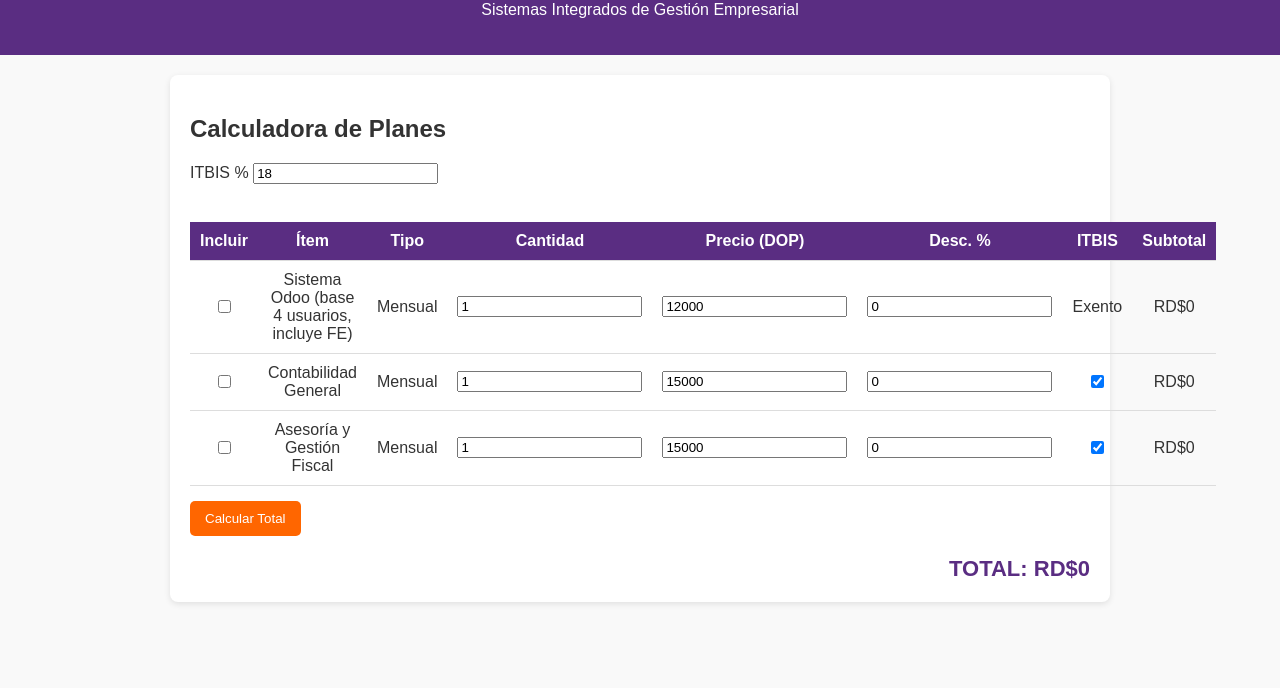
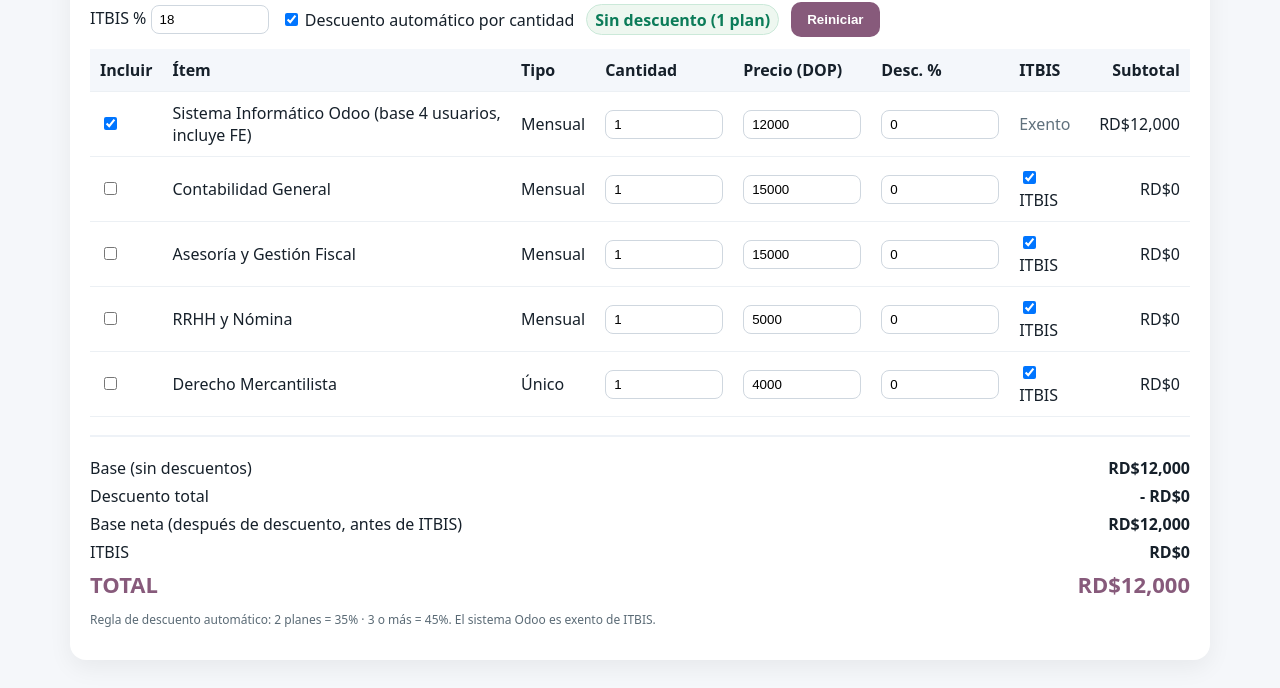
Before and after one commit to contabilidad-omme/solucionesomme, a plain HTML site: page index.html in a window 1280 px wide. Shown: the part 146-834 px from the top of the page. Before the commit the page ends 800 px from the top, so only its background shows below. Drawn offline with Linux system fonts and the light colour scheme.

Commit message:
Add files via upload
con logo

```diff
--- a/index.html
+++ b/index.html
@@ -1,84 +1,52 @@
 <!DOCTYPE html>
 <html lang="es">
 <head>
-  <meta charset="UTF-8">
-  <meta name="viewport" content="width=device-width, initial-scale=1.0">
-  <title>Soluciones OMME</title>
+<meta charset="utf-8">
+<meta name="viewport" content="width=device-width,initial-scale=1">
+<title>Calculadora de Planes OMME</title>
 <style>
-    body {
-      font-family: Arial, sans-serif;
-      margin: 0; padding: 0;
-      background: #f9f9f9;
-      color: #333;
-    }
-    header {
-      background: #5a2d82; /* morado OMME */
-      color: white;
-      padding: 20px;
-      text-align: center;
-    }
-    header img {
-      height: 60px;
-    }
-    h1 {
-      margin: 10px 0;
-    }
-    .container {
-      max-width: 900px;
-      margin: 20px auto;
-      background: white;
-      padding: 20px;
-      border-radius: 8px;
-      box-shadow: 0 2px 6px rgba(0,0,0,0.1);
-    }
-    table {
-      width: 100%;
-      border-collapse: collapse;
-      margin-top: 20px;
-    }
-    table th, table td {
-      padding: 10px;
-      border-bottom: 1px solid #ddd;
-      text-align: center;
-    }
-    table th {
-      background: #5a2d82;
-      color: white;
-    }
-    .total {
-      font-size: 22px;
-      font-weight: bold;
-      margin-top: 20px;
-      text-align: right;
-      color: #5a2d82;
-    }
-    button {
-      background: #ff6600;
-      color: white;
-      border: none;
-      padding: 10px 15px;
-      cursor: pointer;
-      border-radius: 5px;
-      margin-top: 15px;
-    }
-    button:hover {
-      background: #e65c00;
-    }
+  :root{ --azul-oscuro:#0E2C38; --azul-claro:#65B6C9; --fondo:#F5F7FA; --verde:#0c7c59; --accent:#875A7B; }
+  html,body{margin:0;padding:0;background:var(--fondo);font-family:system-ui,-apple-system,Segoe UI,Roboto,Ubuntu,Helvetica,Arial,sans-serif;color:#16202a}
+  .wrap{max-width:1100px;margin:28px auto;padding:20px;background:#fff;border-radius:16px;box-shadow:0 8px 24px rgba(0,0,0,.06)}
+  header{display:flex;align-items:center;gap:16px;margin-bottom:20px}
+  header img{height:60px}
+  h1{margin:0;font-size:26px;color:var(--accent)}
+  p.sub{margin:4px 0 18px;color:#415563}
+  table{width:100%;border-collapse:collapse}
+  th,td{padding:10px;border-bottom:1px solid #ecf0f4;text-align:left}
+  th{background:#f4f7fb;font-weight:700}
+  input[type="number"]{width:100px;padding:6px 8px;border:1px solid #cfd7df;border-radius:8px}
+  .qty{width:74px}
+  .right{text-align:right}
+  .totales{margin-top:18px;border-top:2px solid #eef2f7;padding-top:14px}
+  .totales .line{display:flex;justify-content:space-between;margin:6px 0;font-size:16px}
+  .totales .grand{font-size:22px;font-weight:800;color:var(--accent)}
+  .controls{display:flex;gap:12px;align-items:center;flex-wrap:wrap;margin:12px 0}
+  .btn{appearance:none;border:0;background:var(--accent);color:#fff;padding:10px 16px;border-radius:10px;font-weight:700;cursor:pointer}
+  .badge{background:var(--azul-claro);color:#073642;padding:.2rem .5rem;border-radius:999px;font-weight:700}
+  .muted{color:#60717d}
+  .chip{background:#eef7f0;color:var(--verde);border:1px solid #cbe9d9;padding:.2rem .5rem;border-radius:999px;font-weight:700}
+  .note{font-size:12px;color:#5a6a75}
 </style>
 </head>
 <body>
-
+  <div class="wrap">
     <header>
-  <img src="logo-omme.png" alt="Logo OMME">
-  <h1>Soluciones OMME</h1>
-  <p>Sistemas Integrados de Gestión Empresarial</p>
+      <img src="https://i.imgur.com/Geq8X8L.png" alt="Logo OMME">
+      <div>
+        <h1>Calculadora de Planes OMME <span class="badge">ITBIS por ítem</span></h1>
+        <p class="sub">Activa los módulos, ajusta cantidades y precios. Marca ITBIS solo en los ítems gravados. Descuentos automáticos por cantidad.</p>
+      </div>
     </header>
 
-<div class="container">
-  <h2>Calculadora de Planes</h2>
-  <label>ITBIS % <input type="number" id="itbis" value="18" min="0"></label>
-  <br><br>
-  <table id="tablaPlanes">
+    <div class="controls">
+      <label>ITBIS % <input id="itbisGeneral" type="number" value="18" min="0" max="30" step="0.1"></label>
+      <label><input type="checkbox" id="autoDesc" checked> Descuento automático por cantidad</label>
+      <span id="tierInfo" class="chip" style="display:none"></span>
+      <button id="reset" class="btn">Reiniciar</button>
+    </div>
+
+    <table id="tabla">
       <thead>
         <tr>
           <th>Incluir</th>
@@ -88,88 +56,128 @@
           <th>Precio (DOP)</th>
           <th>Desc. %</th>
           <th>ITBIS</th>
-        <th>Subtotal</th>
+          <th class="right">Subtotal</th>
         </tr>
       </thead>
-    <tbody>
-      <tr>
-        <td><input type="checkbox" class="incluye"></td>
-        <td>Sistema Odoo (base 4 usuarios, incluye FE)</td>
-        <td>Mensual</td>
-        <td><input type="number" value="1" class="cantidad"></td>
-        <td><input type="number" value="12000" class="precio"></td>
-        <td><input type="number" value="0" class="descuento"></td>
-        <td>Exento</td>
-        <td class="subtotal">RD$0</td>
-      </tr>
-      <tr>
-        <td><input type="checkbox" class="incluye"></td>
-        <td>Contabilidad General</td>
-        <td>Mensual</td>
-        <td><input type="number" value="1" class="cantidad"></td>
-        <td><input type="number" value="15000" class="precio"></td>
-        <td><input type="number" value="0" class="descuento"></td>
-        <td><input type="checkbox" class="itbis" checked></td>
-        <td class="subtotal">RD$0</td>
-      </tr>
-      <tr>
-        <td><input type="checkbox" class="incluye"></td>
-        <td>Asesoría y Gestión Fiscal</td>
-        <td>Mensual</td>
-        <td><input type="number" value="1" class="cantidad"></td>
-        <td><input type="number" value="15000" class="precio"></td>
-        <td><input type="number" value="0" class="descuento"></td>
-        <td><input type="checkbox" class="itbis" checked></td>
-        <td class="subtotal">RD$0</td>
-      </tr>
-    </tbody>
+      <tbody></tbody>
     </table>
 
-  <button onclick="calcular()">Calcular Total</button>
-  <div class="total" id="resultado">TOTAL: RD$0</div>
+    <div class="totales">
+      <div class="line"><span>Base (sin descuentos)</span><strong id="baseBruta">RD$ 0</strong></div>
+      <div class="line"><span>Descuento total</span><strong id="descMonto">RD$ 0</strong></div>
+      <div class="line"><span>Base neta (después de descuento, antes de ITBIS)</span><strong id="baseNeta">RD$ 0</strong></div>
+      <div class="line"><span>ITBIS</span><strong id="itbisMonto">RD$ 0</strong></div>
+      <div class="line grand"><span>TOTAL</span><span id="granTotal">RD$ 0</span></div>
+      <p class="note">Regla de descuento automático: 2 planes = 35% · 3 o más = 45%. El sistema Odoo es exento de ITBIS.</p>
+    </div>
   </div>
 
 <script>
-function calcular() {
-  let filas = document.querySelectorAll("#tablaPlanes tbody tr");
-  let total = 0;
-  let totalITBIS = 0;
-  let seleccionados = 0;
-  let itbisRate = parseFloat(document.getElementById("itbis").value)/100;
+const data = [
+  {nom:"Sistema Informático Odoo (base 4 usuarios, incluye FE)", tipo:"Mensual", precio:12000, qty:1, include:true, tax:false, desc:0}, // exento ITBIS
+  {nom:"Contabilidad General", tipo:"Mensual", precio:15000, qty:1, include:false, tax:true, desc:0},
+  {nom:"Asesoría y Gestión Fiscal", tipo:"Mensual", precio:15000, qty:1, include:false, tax:true, desc:0},
+  {nom:"RRHH y Nómina", tipo:"Mensual", precio:5000, qty:1, include:false, tax:true, desc:0},
+  {nom:"Derecho Mercantilista", tipo:"Único", precio:4000, qty:1, include:false, tax:true, desc:0}
+];
 
-  filas.forEach(fila => {
-    let chk = fila.querySelector(".incluye");
-    if (chk.checked) {
-      seleccionados++;
-      let cantidad = parseFloat(fila.querySelector(".cantidad").value);
-      let precio = parseFloat(fila.querySelector(".precio").value);
-      let desc = parseFloat(fila.querySelector(".descuento").value)/100;
-      let base = cantidad * precio * (1 - desc);
+const tbody = document.querySelector("#tabla tbody");
+const nf = new Intl.NumberFormat("es-DO", {style:"currency", currency:"DOP", maximumFractionDigits:0});
+const n = v => (isFinite(+v) ? +v : 0);
 
-      let aplicaItbis = fila.querySelector(".itbis");
-      if (aplicaItbis && aplicaItbis.checked) {
-        totalITBIS += base * itbisRate;
+function rowHTML(i, it){
+  return `
+    <tr data-i="${i}">
+      <td><input type="checkbox" class="inc" ${it.include ? "checked":""}></td>
+      <td>${it.nom}</td>
+      <td>${it.tipo}</td>
+      <td><input class="qty" type="number" min="1" value="${it.qty}"></td>
+      <td><input class="price" type="number" min="0" value="${it.precio}"></td>
+      <td><input class="desc" type="number" min="0" max="100" step="0.5" value="${it.desc}" title="Descuento por ítem (%)"></td>
+      <td>${it.tax ? `<label><input class="tax" type="checkbox" ${it.tax?"checked":""}> ITBIS</label>` : `<span class="muted">Exento</span>`}</td>
+      <td class="right subtotal">RD$ 0</td>
+    </tr>`;
 }
-      total += base;
-      fila.querySelector(".subtotal").innerText = "RD$" + base.toLocaleString("es-DO");
-    } else {
-      fila.querySelector(".subtotal").innerText = "RD$0";
+
+function render(){
+  tbody.innerHTML = data.map((it,i)=>rowHTML(i,it)).join("");
+  bind();
+  calcular();
+}
+
+function bind(){
+  tbody.querySelectorAll("tr").forEach(tr=>{
+    const i = +tr.dataset.i;
+    tr.querySelector(".inc").addEventListener("change", e=>{ data[i].include = e.target.checked; calcular(); });
+    tr.querySelector(".qty").addEventListener("input", e=>{ data[i].qty = n(e.target.value); calcular(); });
+    tr.querySelector(".price").addEventListener("input", e=>{ data[i].precio = n(e.target.value); calcular(); });
+    if(tr.querySelector(".desc")){
+      tr.querySelector(".desc").addEventListener("input", e=>{ data[i].desc = Math.max(0, Math.min(100, n(e.target.value))); calcular(); });
+    }
+    if(tr.querySelector(".tax")){
+      tr.querySelector(".tax").addEventListener("change", e=>{ data[i].tax = e.target.checked; calcular(); });
     }
   });
+  document.getElementById("itbisGeneral").addEventListener("input", calcular);
+  document.getElementById("autoDesc").addEventListener("change", calcular);
+  document.getElementById("reset").addEventListener("click", ()=>{
+    data.forEach(d=>{ d.include = false; d.qty = 1; d.desc = 0; });
+    data[0].include = true;
+    calcular();
+  });
+}
 
-  // Descuento automático
-  let extraDesc = 0;
-  if (seleccionados === 2) extraDesc = 0.35;
-  if (seleccionados >= 3) extraDesc = 0.45;
+function calcular(){
+  const itbisPct = n(document.getElementById("itbisGeneral").value)/100;
+  const auto = document.getElementById("autoDesc").checked;
 
-  let descuento = total * extraDesc;
-  let baseNeta = total - descuento;
-  let totalFinal = baseNeta + totalITBIS;
+  const selected = data.filter(d=>d.include).length;
+  let tier = 0;
+  if(selected === 2) tier = 35;
+  else if(selected >= 3) tier = 45;
 
-  document.getElementById("resultado").innerText =
-    "TOTAL: RD$" + totalFinal.toLocaleString("es-DO");
+  const tinfo = document.getElementById("tierInfo");
+  if(auto && tier>0){
+    tinfo.style.display = "inline-block";
+    tinfo.textContent = `Descuento automático aplicado: ${tier}% (${selected} planes)`;
+  }else if(auto){
+    tinfo.style.display = "inline-block";
+    tinfo.textContent = `Sin descuento (${selected} plan${selected===1?'':'es'})`;
+  }else{
+    tinfo.style.display = "none";
   }
+
+  let baseBruta = 0, descTotal = 0, baseNeta = 0, itbis = 0;
+
+  tbody.querySelectorAll("tr").forEach(tr=>{
+    const i = +tr.dataset.i;
+    const d = data[i];
+    const base = d.include ? n(d.precio)*n(d.qty) : 0;
+    const descPct = auto ? tier/100 : Math.max(0, Math.min(1, n(d.desc)/100));
+    const descVal = base * descPct;
+    const neto = base - descVal;
+    const taxVal = d.include && d.tax ? neto*itbisPct : 0;
+    const subtotal = neto + taxVal;
+
+    tr.querySelector(".subtotal").textContent = nf.format(subtotal);
+    const descInput = tr.querySelector(".desc");
+    descInput.value = auto ? tier : (n(d.desc));
+    descInput.readOnly = auto;
+
+    baseBruta += base;
+    descTotal += descVal;
+    baseNeta += neto;
+    itbis += taxVal;
+  });
+
+  document.getElementById("baseBruta").textContent = nf.format(baseBruta);
+  document.getElementById("descMonto").textContent = "- " + nf.format(descTotal);
+  document.getElementById("baseNeta").textContent = nf.format(baseNeta);
+  document.getElementById("itbisMonto").textContent = nf.format(itbis);
+  document.getElementById("granTotal").textContent = nf.format(baseNeta + itbis);
+}
+
+render();
 </script>
-
 </body>
 </html>
```
Lines whose indentation alone changed are shown as unchanged.
